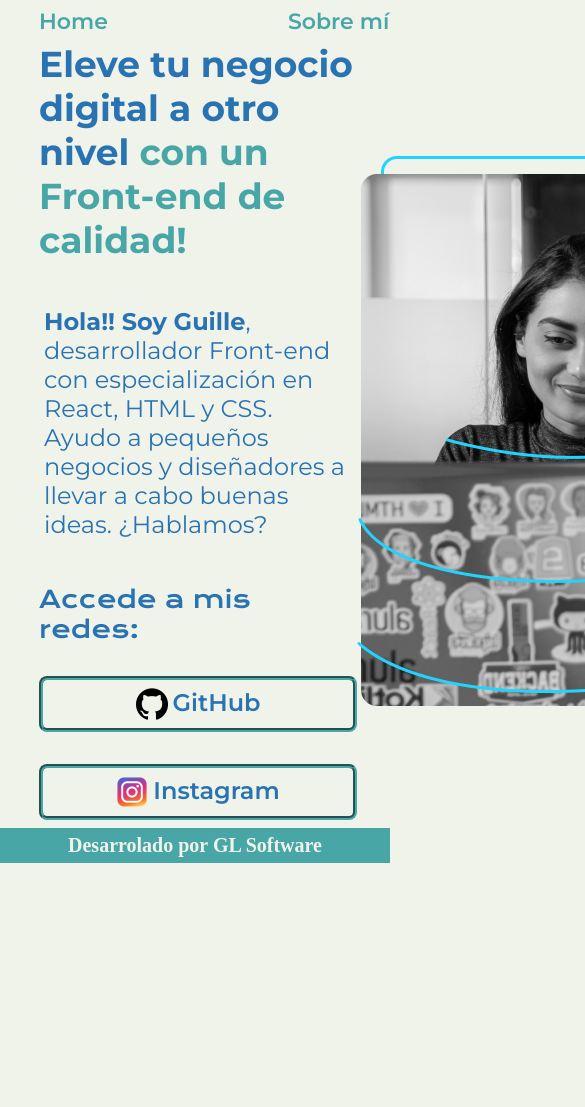
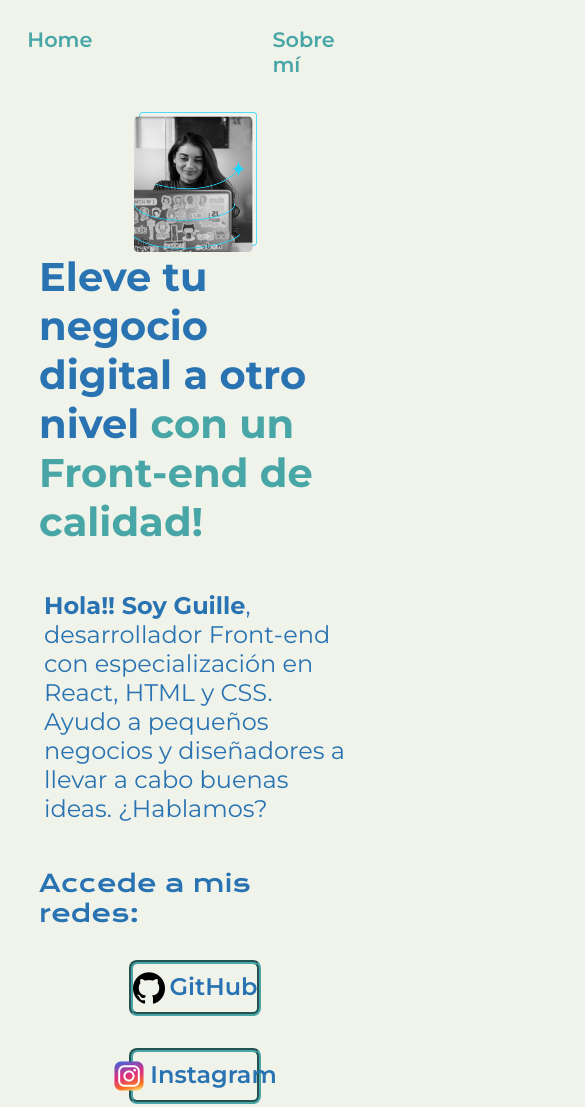
Before and after one commit to GuilleLondero/mi-portafolio, a plain HTML site: page index.html in a window 390 px wide. Shown: the top 1107 px of the page, 585 px wide, since content can reach past the window. Before the commit the page ends 863 px from the top, so only its background shows below. Drawn offline with nearby package versions, Linux system fonts and the light colour scheme.

Commit message:
diseño responsivo

```diff
--- a/index.html
+++ b/index.html
@@ -38,7 +38,7 @@
                     </a>
                 </div>
             </section>
-            <img src="./imagenes/Imagem.png" alt = "imagen Ana garcia">
+            <img class="imagen" src="./imagenes/Imagem.png" alt = "en la compu">
         </main>
 
         <footer class="footer">
--- a/style/style.css
+++ b/style/style.css
@@ -15,6 +15,26 @@
 {
     padding: 0;
     margin: 0;
+}
+
+.header-link
+{
+    font-family: var(--fuente-monserrat);
+    font-size: 1.3rem;
+    font-weight: 600;
+    color: var(--color-terciario);
+    text-decoration: none;
+}
+
+.header
+{
+    padding: 2% 0% 0% 10%;
+}
+
+.header-menu
+{
+    display: flex;
+    gap: 180px;
 }
 
 body
@@ -50,7 +70,7 @@ p
 
 .presentacion-contenido
 {
-    width: 615px;
+    width: 50%;
     display: flex;
     flex-direction: column;
     gap: 40px;
@@ -58,13 +78,13 @@ p
 
 .presentacion-contenido-titulo
 {
-    font-size: 36px;
+    font-size: 2.5rem;
     font-family: var(--fuente-monserrat);
 }
 
 .presentacion-contenido-textoparrafo
 {
-    font-size: 24px;
+    font-size: 1.5rem;
     font-family: var(--fuente-monserrat);
 }
 
@@ -79,11 +99,11 @@ p
 
 .links-contactos
 {
-    width: 310px;
+    width: 40%;
     text-align: center;
     padding: 8px 0;
     border-radius: 8px;
-    font-size: 24px;
+    font-size: 1.5rem;
     font-family: "Montserrat", serif;
     font-weight: 600;
     text-decoration: none;
@@ -103,14 +123,19 @@ p
 
 .sub-titulo-links
 {
-    font-size: 24px;
+    font-size: 1.5rem;
     font-family: var(--fuente-krona);
     font-weight: 500;
 }
 
+.imagen
+{
+    width: 40%;
+}
+
 .footer
 {
-    font-size: 20px;
+    font-size: 1.25rem;
     background-color:var(--color-terciario);
     color: var(--color-primario);
     padding: 1px;
@@ -118,22 +143,25 @@ p
     font-weight: 600;
 }
 
-.header-link
+@media (max-width: 1250px)
 {
-    font-family: var(--fuente-monserrat);
-    font-size: 22px;
-    font-weight: 600;
-    color: var(--color-terciario);
-    text-decoration: none;
-}
-
     .header
     {
-    padding: 2% 0% 0% 10%;
+       padding: 7%;
     }
 
     .header-menu
     {
-    display: flex;
-    gap: 180px;
+        justify-content: center;
     }
+
+    .presentacion
+    {
+        flex-direction: column-reverse;
+    }
+
+    .presentacion-contenido
+    {
+        width: auto;
+    }
+}
```
Also changed, not shown: about.html (+1 -1 lines), imagenes/linkedin original.png (added), imagenes/whatsapp.png (added), imagenes/x original.png (added). Lines whose indentation alone changed are shown as unchanged.
